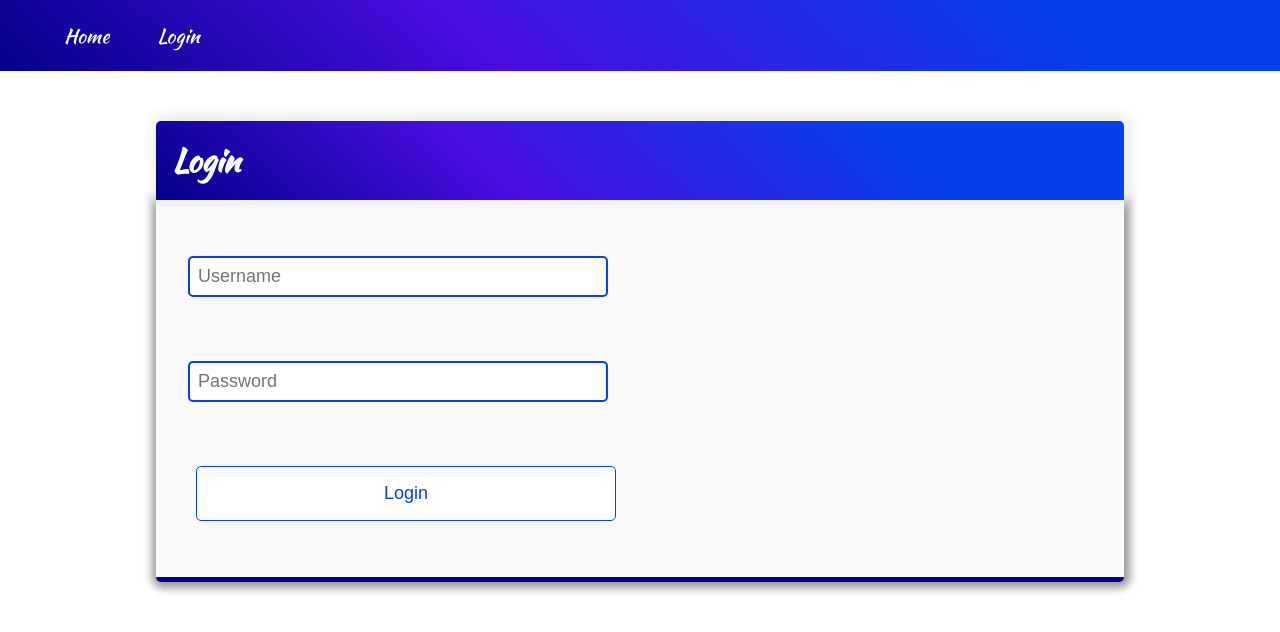
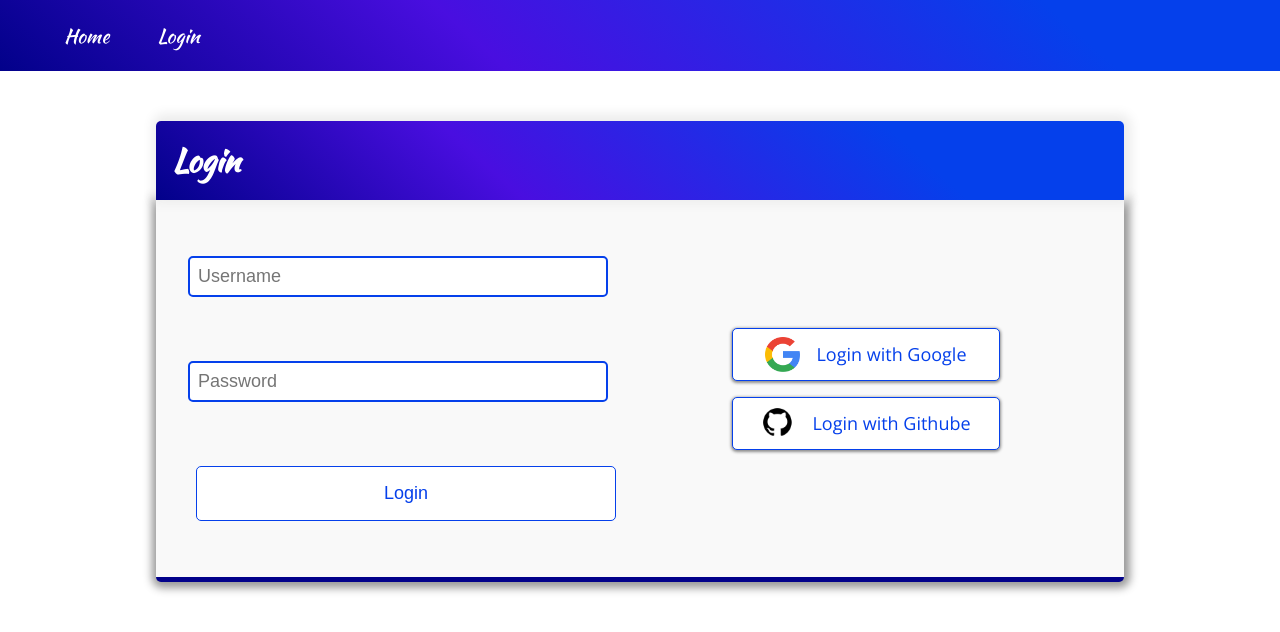
Before and after one commit to mhdrezaei/react-login-page, a React (Create React App) app: page /login in a window 1280 px wide. Shown: the top 632 px of the page. Built offline with nearby package versions, Linux system fonts and the light colour scheme.

Commit message:
create login with social network section and add to login page

```diff
--- /dev/null
+++ b/src/components/common/SocialBtn.js
@@ -0,0 +1,62 @@
+import React from "react";
+import styled from "styled-components";
+
+const SocialButton = styled.a`
+  text-decoration: none;
+  position: relative;
+  width: 50%;
+  font-size: 18px;
+  padding: 0.5rem 1rem;
+  border: 1px solid #0540eb;
+  border-radius: 5px;
+  background-color: #fff;
+  color: #0540eb;
+  cursor: pointer;
+  overflow: hidden;
+  z-index: 5;
+  transition: all 0.5s;
+  display: flex;
+  align-items: center;
+  justify-content: center;
+  gap: 1rem;
+  box-shadow: 0px 1px 3px 1px #8d8d8d;
+
+  :hover {
+    animation: vibration 0.3s linear 1;
+  }
+  & img {
+    width: 35px;
+    height: 35px;
+  }
+
+  @keyframes vibration {
+    0% {
+      transform: rotate(-3deg);
+    }
+    20% {
+      transform: rotate(3deg);
+    }
+    40% {
+      transform: rotate(-3deg);
+    }
+    60% {
+      transform: rotate(3deg);
+    }
+    80% {
+      transform: rotate(-3deg);
+    }
+    100% {
+      transform: rotate(0);
+    }
+  }
+`;
+function SocialBtn({ src, alt, caption, link }) {
+  return (
+    <SocialButton href={link}>
+      <img src={src} alt={alt} />
+      <span>{caption}</span>
+    </SocialButton>
+  );
+}
+
+export default SocialBtn;
--- /dev/null
+++ b/src/components/common/SocialLogin.js
@@ -0,0 +1,34 @@
+import React from "react";
+import styled from "styled-components";
+import SocialBtn from "./SocialBtn";
+import google from "assets/images/google-icon.png";
+import githube from "assets/images/github-icon.png";
+
+const Container = styled.div`
+width: 100%;
+  display: flex;
+  flex-direction: column;
+  align-items: center;
+  justify-content: center;
+  gap: 1rem;
+`;
+function SocialLogin() {
+  return (
+    <Container>
+      <SocialBtn
+        link="https://google.com"
+        src={google}
+        alt="Google icon"
+        caption="Login with Google"
+      />
+      <SocialBtn
+        link="https://githube.com"
+        src={githube}
+        alt="Githube icon"
+        caption="Login with Githube"
+      />
+    </Container>
+  );
+}
+
+export default SocialLogin;
--- a/src/components/pages/Login.js
+++ b/src/components/pages/Login.js
@@ -1,10 +1,12 @@
 import Button from "components/common/Button";
 import Input from "components/common/Input";
 import PageLayout from "components/common/PageLayout";
+import SocialLogin from "components/common/SocialLogin";
 import React from "react";
 import styled from "styled-components";
 
 const Content = styled.div`
+  display: flex;
   padding: 1.5rem;
   background-color: #f9f9f9;
   color: #333;
@@ -62,6 +64,7 @@ function Login() {
           <Input type="password" name="password" placeholder="Password" />
           <Button type="submit" label="Login" />
         </form>
+        <SocialLogin />
       </Content>
     </PageLayout>
   );
```
Also changed, not shown: src/assets/images/github-icon.png (added), src/assets/images/google-icon.png (added).
